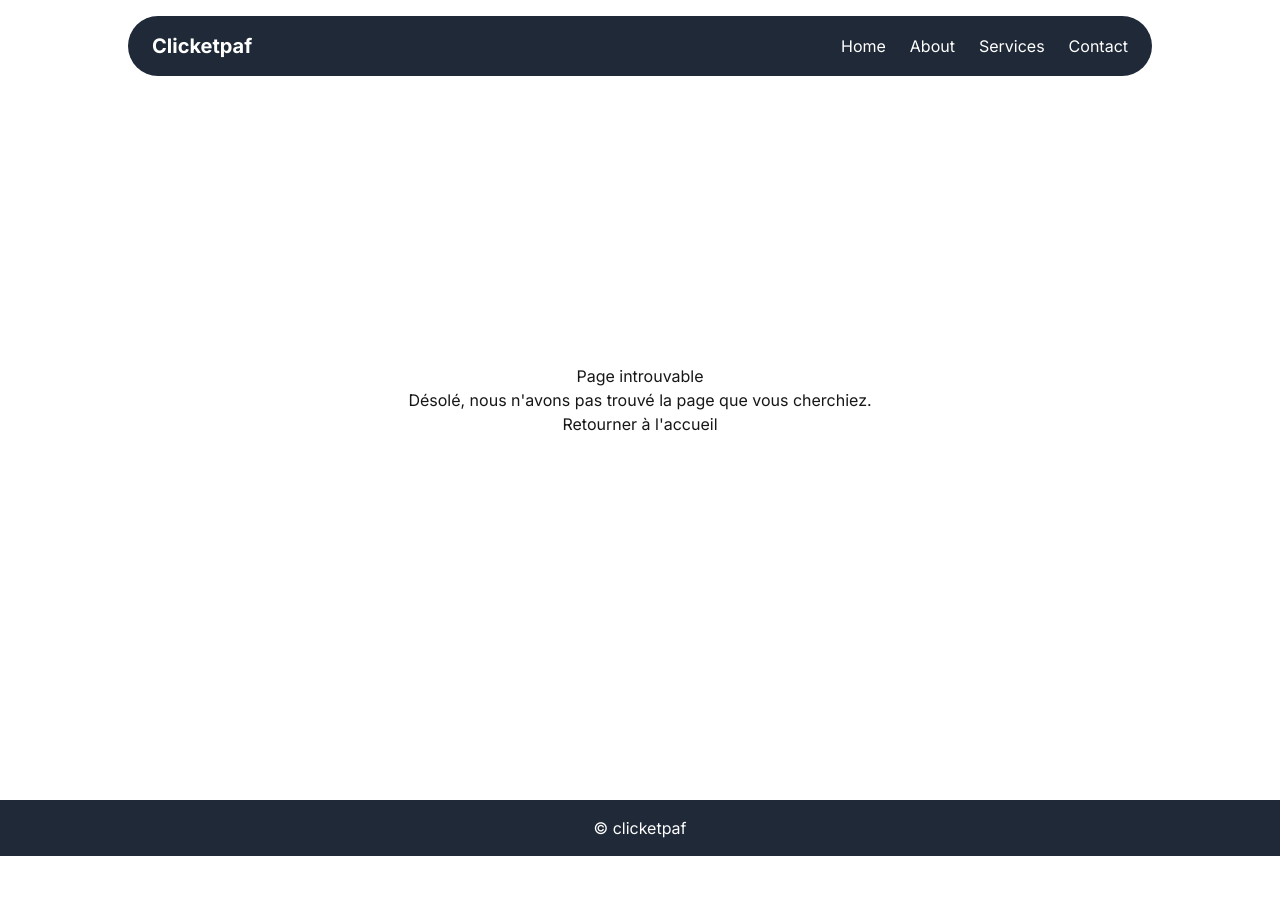
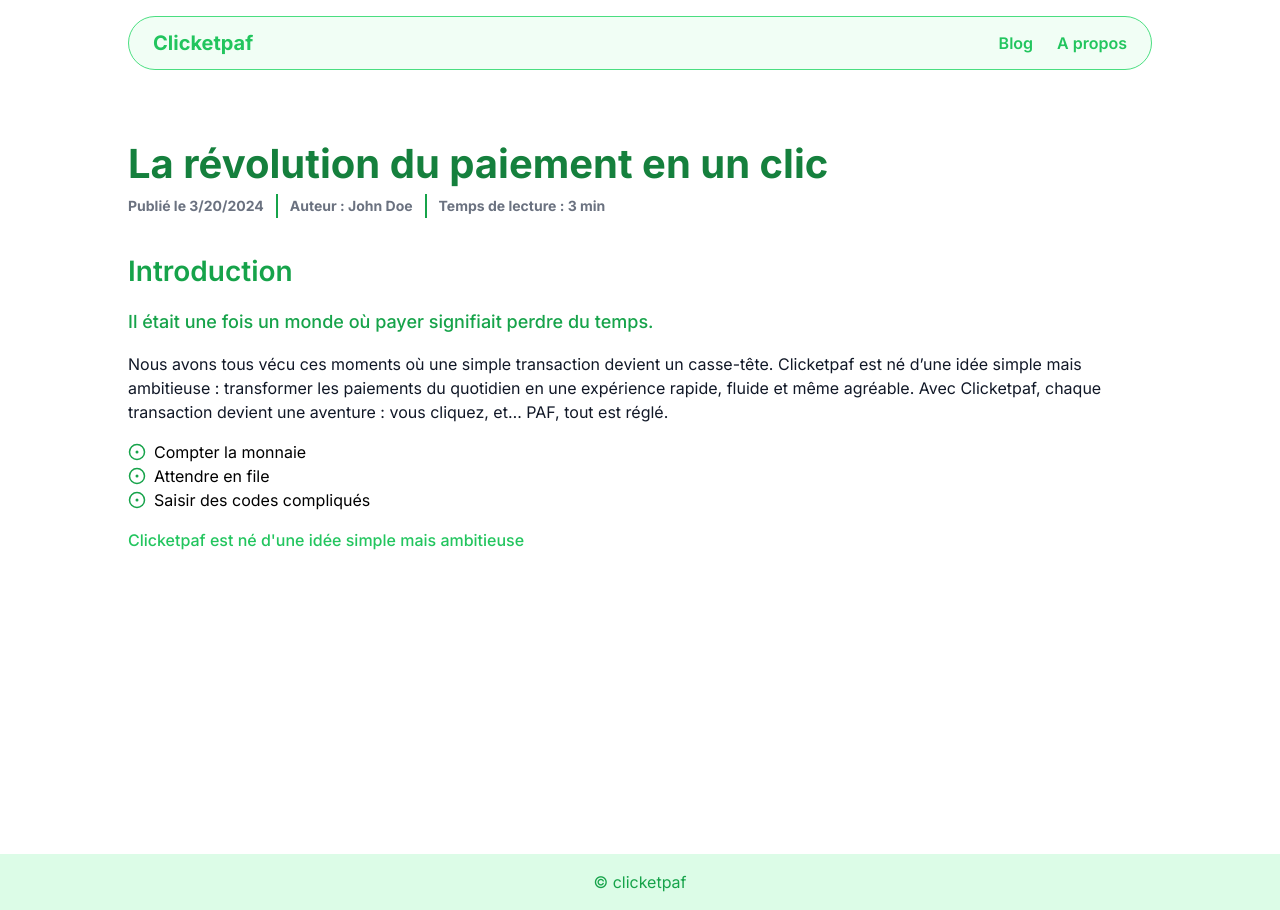
Before and after one commit to crepefeu/clicketpaf-seo, a Next.js app: page /blog/1 in a window 1280 px wide. Before the commit this address had no page. Before the commit the page ends 856 px from the top, so only its background shows below. Built offline with nearby package versions, Linux system fonts and the light colour scheme.

Commit message:
Added blog and articles pages Added style for pages

```diff
--- /dev/null
+++ b/app/blog/[id]/page.tsx
@@ -0,0 +1,90 @@
+import { Section } from "@/app/types/article";
+import { getArticleById } from "@/app/lib/articleUtils";
+
+const SectionRenderer = ({ section }: { section: Section }) => {
+  switch (section.type) {
+    case "heading":
+      const HeadingTag = `h${section.level}` as keyof JSX.IntrinsicElements;
+      return (
+        <HeadingTag className="text-green-600 font-semibold text-[28px]">
+          {section.content}
+        </HeadingTag>
+      );
+
+    case "paragraph":
+      return (
+        <p
+          className={`mt-4
+          ${section.style === "lead" ? "text-green-600 font-medium text-lg" : ""}
+          ${section.emphasis ? "text-green-500 font-medium" : ""}`}
+        >
+          {section.content}
+        </p>
+      );
+
+    case "list":
+      return (
+        <ul className={`text-black mt-4`}>
+          {section.items?.map((item, i) => (
+            <li key={i} className="flex items-center gap-2">
+              <span className="flex gap-2">
+                <svg
+                  xmlns="http://www.w3.org/2000/svg"
+                  width="18"
+                  height="18"
+                  viewBox="0 0 24 24"
+                  fill="none"
+                  stroke="currentColor"
+                  strokeWidth="2"
+                  strokeLinecap="round"
+                  strokeLinejoin="round"
+                  className="lucide lucide-circle-dot stroke-green-600"
+                >
+                  <circle cx="12" cy="12" r="10" />
+                  <circle cx="12" cy="12" r="1" />
+                </svg>
+              </span>
+              {item}
+            </li>
+          ))}
+        </ul>
+      );
+
+    default:
+      return null;
+  }
+};
+
+export default async function Page({
+  params,
+}: {
+  params: Promise<{ id: string }>;
+}) {
+  const id = (await params).id;
+  const article = getArticleById(parseInt(id, 10));
+
+  if (!article) return <h1>Article not found</h1>;
+
+  return (
+    <article className="">
+      <header className="">
+        <h1 className="text-green-700 text-[40px] font-bold">
+          {article.title}
+        </h1>
+        <div className="flex items-center gap-3 text-gray-500 text-sm font-bold h-6">
+          <time>Publié le {new Date(article.date).toLocaleDateString()}</time>
+          <div className="w-[2px] h-full bg-green-600"></div>
+          <span>Auteur : {article.author}</span>
+          <div className="w-[2px] h-full bg-green-600"></div>
+          <span>Temps de lecture : {article.metadata.readingTime}</span>
+        </div>
+      </header>
+
+      <div className="mt-8">
+        {article.sections.map((section, index) => (
+          <SectionRenderer key={index} section={section} />
+        ))}
+      </div>
+    </article>
+  );
+}
--- a/app/components/Footer.tsx
+++ b/app/components/Footer.tsx
@@ -1,7 +1,7 @@
 export default function Footer() {
     return (
-        <footer className="bg-gray-800 text-white p-4 text-center">
-            <p>&copy; clicketpaf</p>
+        <footer className="bg-green-100 text-white p-4 text-center">
+            <p className="text-green-600">&copy; clicketpaf</p>
         </footer>
     );
 }
--- a/app/components/Header.tsx
+++ b/app/components/Header.tsx
@@ -1,17 +1,28 @@
 "use client";
 
-import Link from 'next/link';
-import { useState } from 'react';
+import Link from "next/link";
+import { useState } from "react";
 
 export default function Header() {
   const [isOpen, setIsOpen] = useState(false);
 
   return (
     <>
-            <header className="absolute top-4 left-1/2 -translate-x-1/2 bg-gray-800 text-white p-4 px-6 rounded-full w-[80vw] z-20" role="banner">
+      <header
+        className="sticky top-4 mx-auto bg-green-100/40 border border-green-400 text-white p-3 px-6 rounded-full w-[80vw] z-20"
+        role="banner"
+        style={{
+          backdropFilter: "blur(10px)",
+          WebkitBackdropFilter: "blur(10px)",
+        }}
+      >
         <div className="flex justify-between items-center relative">
           <h1 className="font-bold text-xl">
-                        <Link href="/" className="hover:text-gray-300" title="Clicketpaf Homepage">
+            <Link
+              href="/"
+              className="text-green-500"
+              title="Clicketpaf Homepage"
+            >
               Clicketpaf
             </Link>
           </h1>
@@ -24,11 +35,27 @@ export default function Header() {
             itemScope={true}
             itemType="https://schema.org/SiteNavigationElement"
           >
-                        <ul className="flex gap-6">
-                            <li itemProp="name"><Link href="/" itemProp="url" className="text-white hover:text-gray-300">Home</Link></li>
-                            <li itemProp="name"><Link href="/about" itemProp="url" className="text-white hover:text-gray-300">About</Link></li>
-                            <li itemProp="name"><Link href="/services" itemProp="url" className="text-white hover:text-gray-300">Services</Link></li>
-                            <li itemProp="name"><Link href="/contact" itemProp="url" className="text-white hover:text-gray-300">Contact</Link></li>
+            <ul className="flex gap-6 text-green-500">
+              <li itemProp="name">
+                <Link
+                  href="/blog"
+                  itemProp="url"
+                  className="group relative font-semibold"
+                >
+                  Blog
+                  <div className="absolute top-[20px] w-0 h-[3px] bg-green-500/50 rounded-full transition-all duration-300 group-hover:w-full" />
+                </Link>
+              </li>
+              <li itemProp="name">
+                <Link
+                  href="/blog"
+                  itemProp="url"
+                  className="group relative font-semibold"
+                >
+                  A propos
+                  <div className="absolute top-[20px] w-0 h-[3px] bg-green-500/50 rounded-full transition-all duration-300 group-hover:w-full" />
+                </Link>
+              </li>
             </ul>
           </nav>
 
@@ -62,7 +89,7 @@ export default function Header() {
       <nav
         id="mobile-menu"
         className={`fixed top-0 left-0 w-full h-screen bg-gray-800/95 backdrop-blur-sm transform transition-transform duration-300 ease-in-out lg:hidden z-10 ${
-                    isOpen ? 'translate-y-0' : '-translate-y-full'
+          isOpen ? "translate-y-0" : "-translate-y-full"
         }`}
         aria-label="Mobile navigation"
         role="navigation"
@@ -70,10 +97,43 @@ export default function Header() {
         itemType="https://schema.org/SiteNavigationElement"
       >
         <ul className="flex flex-col gap-6 p-8 pt-28">
-                    <li itemProp="name"><Link href="/" itemProp="url" className="block text-xl hover:text-gray-300" aria-current="page">Home</Link></li>
-                    <li itemProp="name"><Link href="/about" itemProp="url" className="block text-xl hover:text-gray-300">About</Link></li>
-                    <li itemProp="name"><Link href="/services" itemProp="url" className="block text-xl hover:text-gray-300">Services</Link></li>
-                    <li itemProp="name"><Link href="/contact" itemProp="url" className="block text-xl hover:text-gray-300">Contact</Link></li>
+          <li itemProp="name">
+            <Link
+              href="/"
+              itemProp="url"
+              className="block text-xl hover:text-gray-300"
+              aria-current="page"
+            >
+              Home
+            </Link>
+          </li>
+          <li itemProp="name">
+            <Link
+              href="/about"
+              itemProp="url"
+              className="block text-xl hover:text-gray-300"
+            >
+              About
+            </Link>
+          </li>
+          <li itemProp="name">
+            <Link
+              href="/services"
+              itemProp="url"
+              className="block text-xl hover:text-gray-300"
+            >
+              Services
+            </Link>
+          </li>
+          <li itemProp="name">
+            <Link
+              href="/contact"
+              itemProp="url"
+              className="block text-xl hover:text-gray-300"
+            >
+              Contact
+            </Link>
+          </li>
         </ul>
       </nav>
 
--- /dev/null
+++ b/app/data/articles.json
@@ -0,0 +1,47 @@
+{
+    "articles": [
+        {
+            "id": 1,
+            "title": "La révolution du paiement en un clic",
+            "slug": "revolution-paiement-un-clic",
+            "description": "Découvrez comment Clicketpaf transforme l'expérience de paiement",
+            "date": "2024-03-20",
+            "author": "John Doe",
+            "sections": [
+                {
+                    "type": "heading",
+                    "content": "Introduction",
+                    "level": 2
+                },
+                {
+                    "type": "paragraph",
+                    "content": "Il était une fois un monde où payer signifiait perdre du temps.",
+                    "style": "lead"
+                },
+                {
+                    "type": "paragraph",
+                    "content": "Nous avons tous vécu ces moments où une simple transaction devient un casse-tête. Clicketpaf est né d’une idée simple mais ambitieuse : transformer les paiements du quotidien en une expérience rapide, fluide et même agréable. Avec Clicketpaf, chaque transaction devient une aventure : vous cliquez, et… PAF, tout est réglé."
+                },
+                {
+                    "type": "list",
+                    "items": [
+                        "Compter la monnaie",
+                        "Attendre en file",
+                        "Saisir des codes compliqués"
+                    ],
+                    "style": "bullet"
+                },
+                {
+                    "type": "paragraph",
+                    "content": "Clicketpaf est né d'une idée simple mais ambitieuse",
+                    "emphasis": true
+                }
+            ],
+            "metadata": {
+                "keywords": ["paiement", "innovation", "technologie"],
+                "readingTime": "3 min",
+                "category": "Technologie"
+            }
+        }
+    ]
+}
--- a/app/layout.tsx
+++ b/app/layout.tsx
@@ -1,19 +1,20 @@
 import type { Metadata } from "next";
 import "./globals.css";
-import { Inter } from 'next/font/google'
+import { Inter } from "next/font/google";
 import Footer from "./components/Footer";
 import Header from "./components/Header";
 
 // If loading a variable font, you don't need to specify the font weight
-const inter = Inter({ subsets: ['latin'] })
+const inter = Inter({ subsets: ["latin"] });
 
 export const metadata: Metadata = {
-  title: 'Clicketpaf',
-  description: 'Clicketpaf le paiement simplifié. Chaque transaction devient une formalité : vous cliquez, et… PAF, tout est réglé.',
+  title: "Clicketpaf",
+  description:
+    "Clicketpaf le paiement simplifié. Chaque transaction devient une formalité : vous cliquez, et… PAF, tout est réglé.",
   openGraph: {
-    title: 'Clicketpaf',
-    description: 'Clicketpaf le paiement simplifié',
-    type: 'website',
+    title: "Clicketpaf",
+    description: "Clicketpaf le paiement simplifié",
+    type: "website",
   },
 };
 
@@ -24,11 +25,9 @@ export default function RootLayout({
 }>) {
   return (
     <html lang="en">
-      <body
-        className={`${inter.className} antialiased`}
-      >
+      <body className={`${inter.className} antialiased bg-white text-gray-900`}>
         <Header />
-        {children}
+        <div className="py-20 px-32 min-h-screen">{children}</div>
         <Footer />
       </body>
     </html>
--- /dev/null
+++ b/app/lib/articleUtils.ts
@@ -0,0 +1,10 @@
+import articles from '@/app/data/articles.json'
+import { Article } from '../types/article'
+
+export function getArticleById(id: number): Article {
+    return articles.articles.find(article => article.id === id) as Article
+}
+
+export function getAllArticles() {
+    return articles.articles
+}
--- /dev/null
+++ b/app/types/article.tsx
@@ -0,0 +1,24 @@
+// types/article.ts
+export type Section = {
+  type: "heading" | "paragraph" | "list";
+  content?: string;
+  level?: number;
+  style?: string;
+  items?: string[];
+  emphasis?: boolean;
+};
+
+export type Article = {
+  id: number;
+  title: string;
+  slug: string;
+  description: string;
+  date: string;
+  author: string;
+  sections: Section[];
+  metadata: {
+    keywords: string[];
+    readingTime: string;
+    category: string;
+  };
+};
```
Also changed, not shown: app/blog/page.tsx (added, +91 -0 lines), package.json (+5 -4 lines), 1 other file (tests, documents, lock files or other folders). Lines whose indentation alone changed are shown as unchanged.
